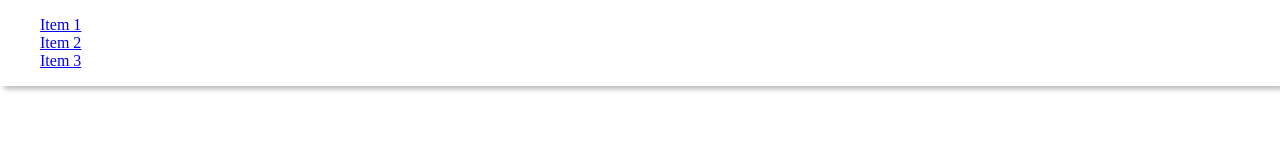
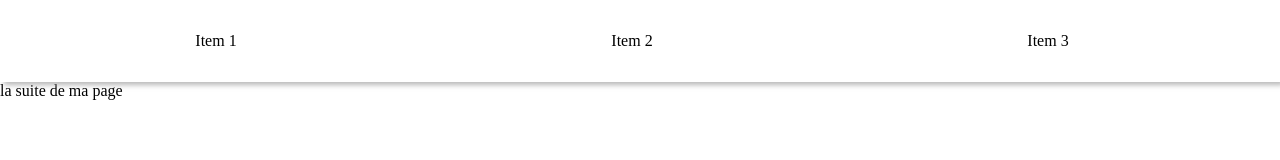
Before and after one commit to mfalguierwcs/workshop-css, a plain HTML site: page sticky.html in a window 1280 px wide. Shown: the top 160 px of the page. Drawn offline with Linux system fonts and the light colour scheme.

Commit message:
sticky position

```diff
--- a/sticky.html
+++ b/sticky.html
@@ -8,29 +8,40 @@
     <style>
       body {
         margin: 0;
-                display: grid;
-                grid-template-columns: repeat(auto-fit, minmax(180px, 1fr));
-                grid-gap: 1rem;
+        min-height: 200vh;
       }
 
-            li {list-style-type: none}
+      ul {
+        display: flex;
+        justify-content: space-around;
+        padding: 0;
+      }
+
+      li {
+        list-style-type: none;
+        margin-right: 1rem;
+      }
 
       .sticky {
+        display: block;
+        top: 0;
         position: sticky;
-                box-shadow: 4px 3px 5px 0px rgba(161,161,161,0.75);
+        padding: 1rem;
+        box-shadow: 4px 3px 5px 0px rgba(161, 161, 161, 0.75);
+        background-color: #FFF;
       }
-
     </style>
   </head>
   <body>
     <header class="sticky">
       <nav>
         <ul>
-                <li><a href="#">Item 1</a></li>
-                <li><a href="#">Item 2</a></li>
-                <li><a href="#">Item 3</a></li>
+          <li>Item 1</li>
+          <li>Item 2</li>
+          <li>Item 3</li>
         </ul>
       </nav>
     </header>
+    <div>la suite de ma page</div>
   </body>
 </html>
```
Lines whose indentation alone changed are shown as unchanged.
